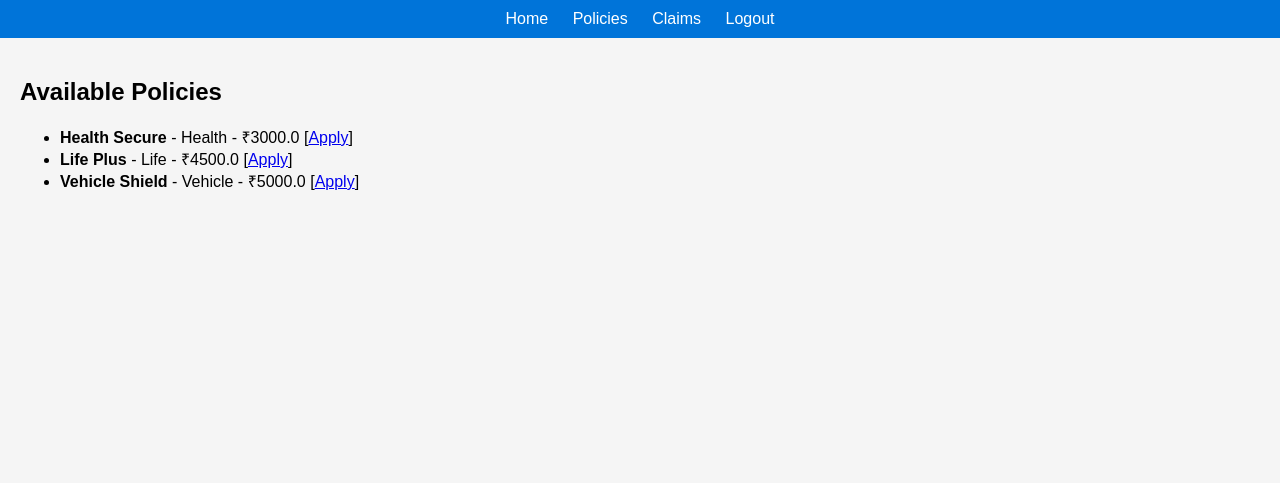
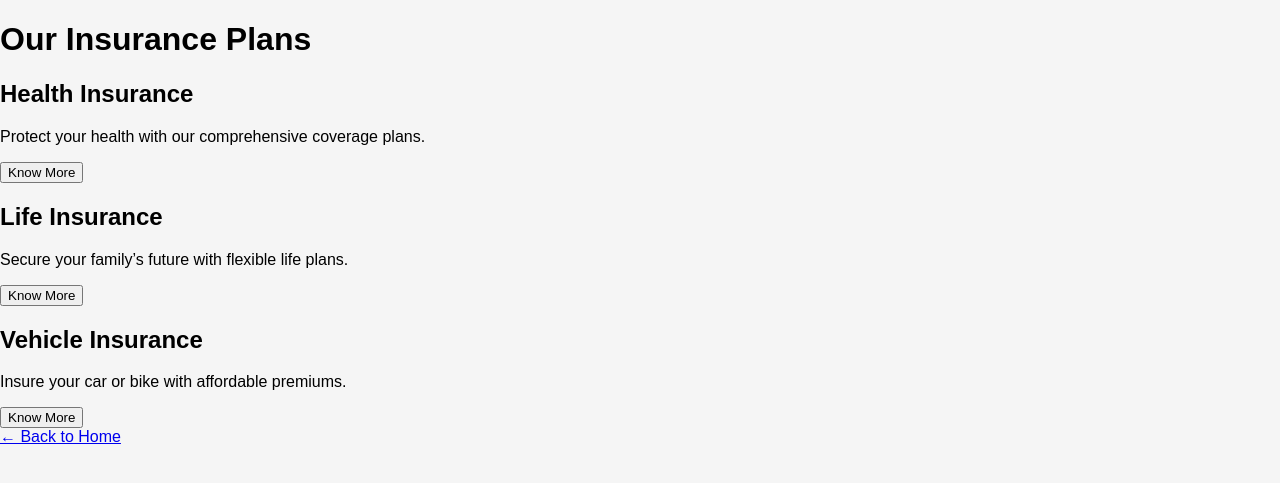
Before and after one commit to Harsha-Kyle/Digital-Insurance-Portal, a Flask app: page /policies in a window 1280 px wide. Shown: the top 483 px of the page. Run offline with Flask 3, Linux system fonts and the light colour scheme; the visitor is signed in with stand-in values (Sample User, id 1).

Commit message:
Update policies.html

```diff
--- a/templates/policies.html
+++ b/templates/policies.html
@@ -1,12 +1,31 @@
-{% extends 'base.html' %}
-{% block content %}
-<h2>Available Policies</h2>
-<ul>
-    {% for policy in policies %}
-    <li>
-        <strong>{{ policy.name }}</strong> - {{ policy.type }} - ₹{{ policy.premium }}
-        [<a href="/apply/{{ policy.id }}">Apply</a>]
-    </li>
-    {% endfor %}
-</ul>
-{% endblock %}
+<!DOCTYPE html>
+<html lang="en">
+<head>
+    <meta charset="UTF-8">
+    <title>GuardWise - Policies</title>
+    <link rel="stylesheet" href="{{ url_for('static', filename='css/styles.css') }}">
+</head>
+<body>
+    <div class="container">
+        <h1>Our Insurance Plans</h1>
+        <div class="policy-list">
+            <div class="policy-card">
+                <h2>Health Insurance</h2>
+                <p>Protect your health with our comprehensive coverage plans.</p>
+                <button>Know More</button>
+            </div>
+            <div class="policy-card">
+                <h2>Life Insurance</h2>
+                <p>Secure your family’s future with flexible life plans.</p>
+                <button>Know More</button>
+            </div>
+            <div class="policy-card">
+                <h2>Vehicle Insurance</h2>
+                <p>Insure your car or bike with affordable premiums.</p>
+                <button>Know More</button>
+            </div>
+        </div>
+        <a href="/" class="back-link">← Back to Home</a>
+    </div>
+</body>
+</html>
```
